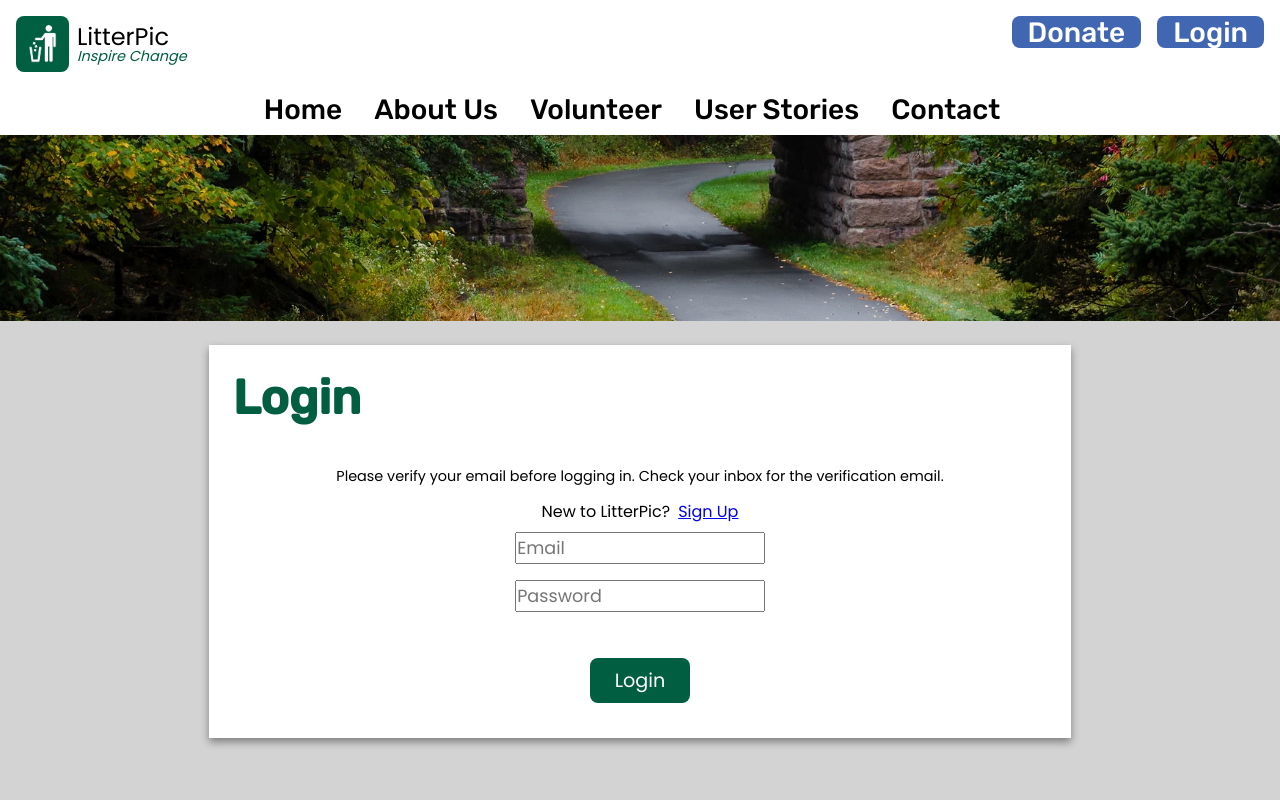
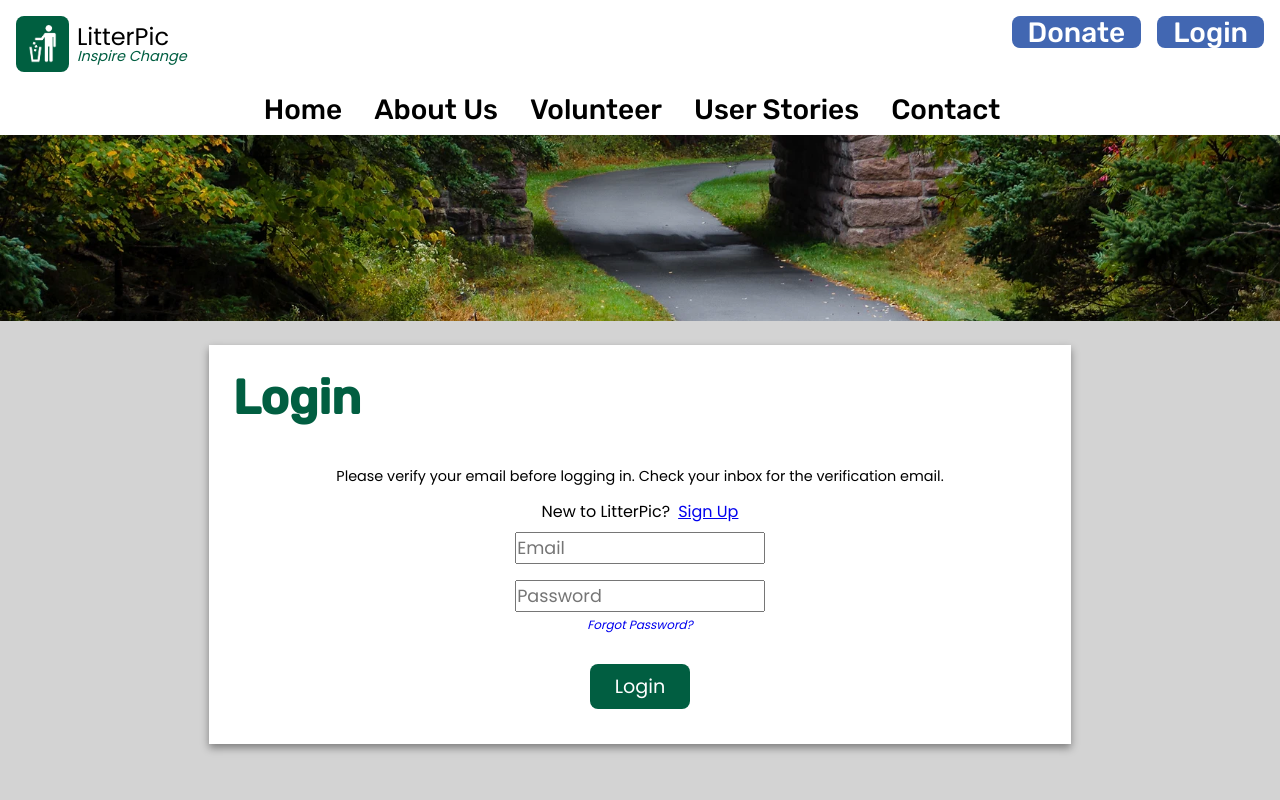
Before and after one commit to LitterPic/litterpic_org, a Next.js app: page /login in a window 1280 px wide. Shown: the top 800 px of the page. Built offline with nearby package versions, Linux system fonts and the light colour scheme; no server answers.

Commit message:
Added 'forgot password' functionality

```diff
--- a/components/SignInForm.js
+++ b/components/SignInForm.js
@@ -1,9 +1,11 @@
 import {useState, useEffect} from 'react';
-import {signInWithEmailAndPassword, onAuthStateChanged} from 'firebase/auth';
+import {signInWithEmailAndPassword, onAuthStateChanged, sendPasswordResetEmail} from 'firebase/auth';
 import {auth} from '../lib/firebase';
 import {useRouter} from 'next/router';
 import {FontAwesomeIcon} from "@fortawesome/react-fontawesome";
 import {faTimes} from "@fortawesome/free-solid-svg-icons";
+import {toast, ToastContainer} from 'react-toastify';
+import 'react-toastify/dist/ReactToastify.css';
 
 export default function SignInForm() {
     const [email, setEmail] = useState('');
@@ -56,6 +58,17 @@ export default function SignInForm() {
         }
     };
 
+    const handleForgotPassword = async (e) => {
+        e.preventDefault();
+        try {
+            await sendPasswordResetEmail(auth, email);
+            toast.success('Password reset email sent');
+        } catch (error) {
+            console.error(error);
+            toast.error('Failed to send password reset email');
+        }
+    };
+
     return (
         <div>
             {!isEmailVerified && (
@@ -71,7 +84,11 @@ export default function SignInForm() {
                 <input className="sign-in-password" type="password" value={password}
                        onChange={(e) => setPassword(e.target.value)} placeholder="Password"
                        required/>
+                <a className="sign-in-forgot-password" href="#" onClick={handleForgotPassword} role="button"
+                   tabIndex="0">Forgot Password?</a>
+
                 <button className="sign-in-button" type="submit">Login</button>
+                <ToastContainer/>
                 {error && (
                     <div className="error-container">
                         <p className="error-message">{error}</p>
--- a/package.json
+++ b/package.json
@@ -41,6 +41,7 @@
     "react-router-dom": "^6.14.2",
     "react-slick": "^0.29.0",
     "react-swipeable": "^7.0.1",
+    "react-toastify": "^9.1.3",
     "slick-carousel": "^1.8.1"
   },
   "devDependencies": {
--- a/styles/login.scss
+++ b/styles/login.scss
@@ -27,6 +27,7 @@
 
 .sign-in-password {
   font-size: 1.1rem;
+  margin-bottom: .25rem;
   margin-left: auto;
   margin-right: auto;
   width: 15.6rem;
@@ -40,3 +41,10 @@
   margin-top: 1.9rem;
   width: 6.25rem;
 }
+
+.sign-in-forgot-password {
+  cursor: pointer;
+  font-size: .75rem;
+  font-style: italic;
+  text-decoration: none;
+}
--- a/styles/logobar.scss
+++ b/styles/logobar.scss
@@ -79,7 +79,9 @@
 }
 
 .donate-button {
+  margin-bottom: auto;
   margin-right: .5rem;
+  margin-top: auto;
 }
 
 .login-button {
@@ -161,6 +163,8 @@
     font-size: 1rem;
     font-weight: normal;
     height: 2rem;
+    margin-bottom: 0;
+    margin-top: 0;
     padding: .5rem;
   }
 
--- a/styles/signup.scss
+++ b/styles/signup.scss
@@ -6,10 +6,10 @@
   align-items: center;
   display: flex;
   flex-direction: column;
+  justify-content: center;
   margin-left: auto;
   margin-right: auto;
   max-width: 400px;
-  justify-content: center;
 }
 
 .sign-in-form {
@@ -23,7 +23,6 @@
 .signup-password,
 .signup-confirm-password {
   background-color: $input;
-  //border: 0;
   font-size: 1.1rem;
   margin: .5rem auto;
   position: relative;
--- a/styles/styles.css
+++ b/styles/styles.css
@@ -780,6 +780,7 @@ p .index-inspire-change-text {
 
 .sign-in-password {
   font-size: 1.1rem;
+  margin-bottom: 0.25rem;
   margin-left: auto;
   margin-right: auto;
   width: 15.6rem;
@@ -792,6 +793,13 @@ p .index-inspire-change-text {
   margin-right: auto;
   margin-top: 1.9rem;
   width: 6.25rem;
+}
+
+.sign-in-forgot-password {
+  cursor: pointer;
+  font-size: 0.75rem;
+  font-style: italic;
+  text-decoration: none;
 }
 
 .logo-bar,
@@ -882,7 +890,9 @@ p .index-inspire-change-text {
 }
 
 .donate-button {
+  margin-bottom: auto;
   margin-right: 0.5rem;
+  margin-top: auto;
 }
 
 .login-button {
@@ -959,6 +969,8 @@ p .index-inspire-change-text {
     font-size: 1rem;
     font-weight: normal;
     height: 2rem;
+    margin-bottom: 0;
+    margin-top: 0;
     padding: 0.5rem;
   }
   .logo-bar {
@@ -1795,6 +1807,7 @@ p .index-inspire-change-text {
 
 .sign-in-password {
   font-size: 1.1rem;
+  margin-bottom: 0.25rem;
   margin-left: auto;
   margin-right: auto;
   width: 15.6rem;
@@ -1807,6 +1820,13 @@ p .index-inspire-change-text {
   margin-right: auto;
   margin-top: 1.9rem;
   width: 6.25rem;
+}
+
+.sign-in-forgot-password {
+  cursor: pointer;
+  font-size: 0.75rem;
+  font-style: italic;
+  text-decoration: none;
 }
 
 .logo-bar,
@@ -1897,7 +1917,9 @@ p .index-inspire-change-text {
 }
 
 .donate-button {
+  margin-bottom: auto;
   margin-right: 0.5rem;
+  margin-top: auto;
 }
 
 .login-button {
@@ -1974,6 +1996,8 @@ p .index-inspire-change-text {
     font-size: 1rem;
     font-weight: normal;
     height: 2rem;
+    margin-bottom: 0;
+    margin-top: 0;
     padding: 0.5rem;
   }
   .logo-bar {
@@ -2230,10 +2254,10 @@ p .index-inspire-change-text {
   align-items: center;
   display: flex;
   flex-direction: column;
+  justify-content: center;
   margin-left: auto;
   margin-right: auto;
   max-width: 400px;
-  justify-content: center;
 }
 
 .sign-in-form {
@@ -3190,10 +3214,10 @@ textarea.event-description-input {
   align-items: center;
   display: flex;
   flex-direction: column;
+  justify-content: center;
   margin-left: auto;
   margin-right: auto;
   max-width: 400px;
-  justify-content: center;
 }
 
 .sign-in-form {
```
Also changed, not shown: components/SignUpForm.js (+3 -7 lines), 2 other files (tests, documents, lock files or other folders).
